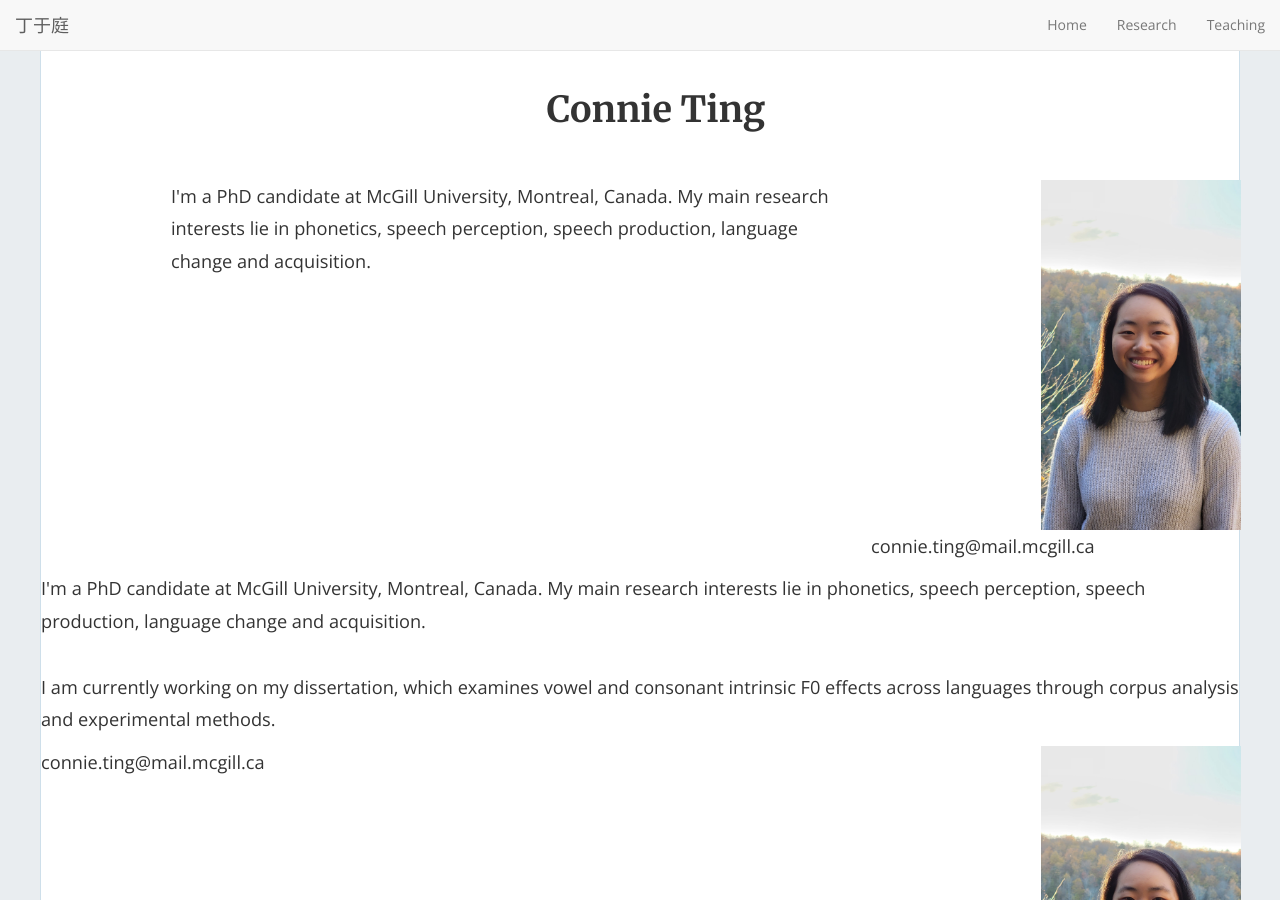
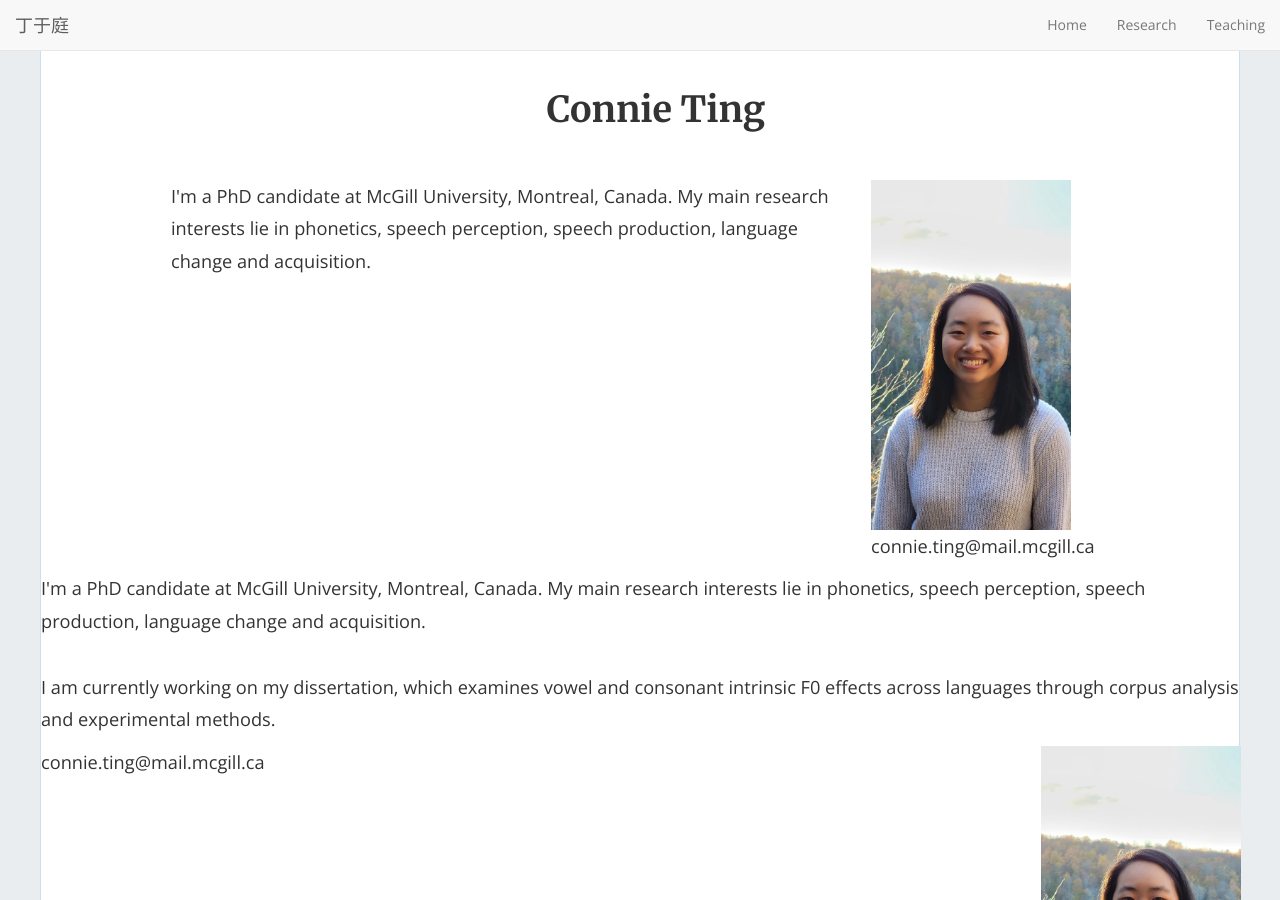
Before and after one commit to connieting/connieting.github.io, a Jekyll site: the page built from index.html, in a window 1280 px wide and 900 px high. Built offline with Jekyll 4.4.1, drawn with Linux system fonts in a browser that asks for light colours; nearby versions of some CDN libraries.

Commit message:
Update home-hero.html
changing photo float:right to float:left

```diff
--- a/_includes/home-hero.html
+++ b/_includes/home-hero.html
@@ -23,7 +23,7 @@
       </p>
     </div>
     <div class="col-md-4">
-      <img src="/imgs/me_photo.jpeg" style="float:right;width:200px;height:350px;padding:50px,50px,50px;">
+      <img src="/imgs/me_photo.jpeg" style="float:left;width:200px;height:350px;padding:50px,50px,50px;">
             <p>connie.ting@mail.mcgill.ca</p>
     </div>
   </div>
```
